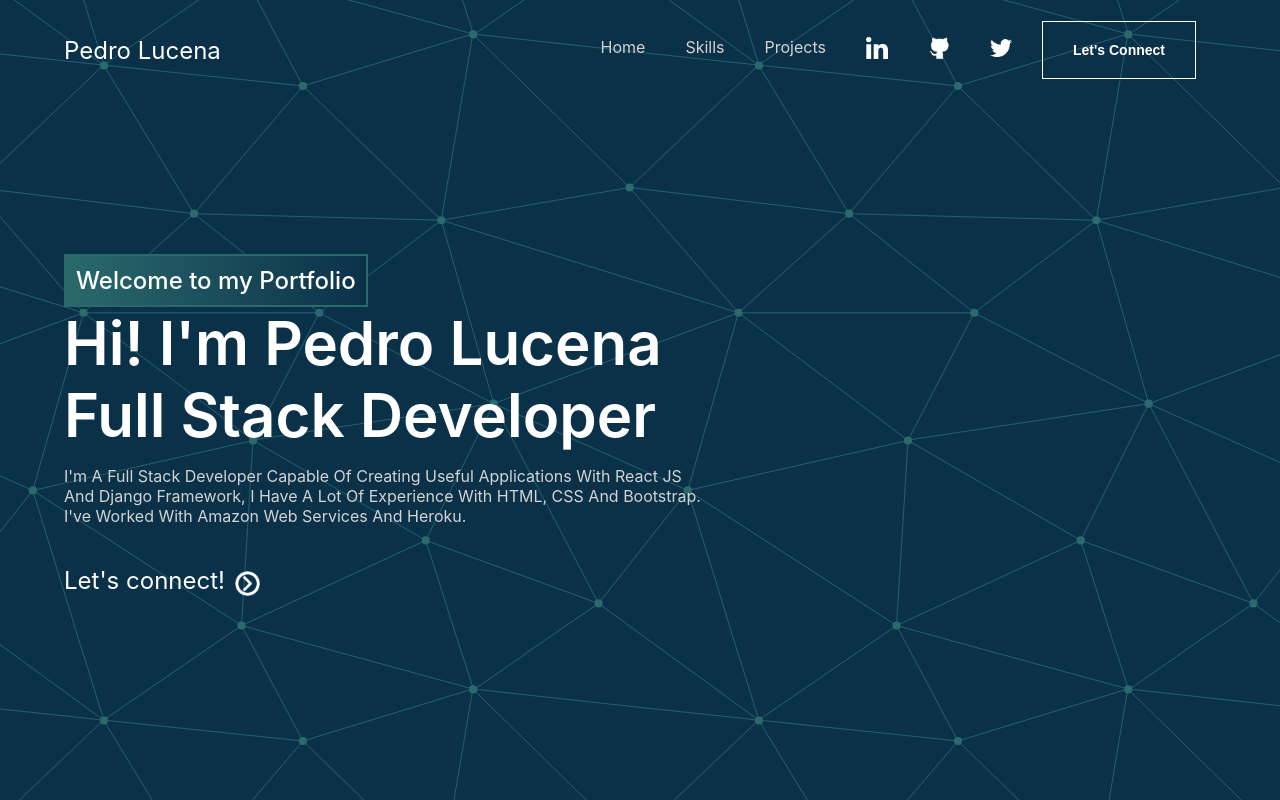
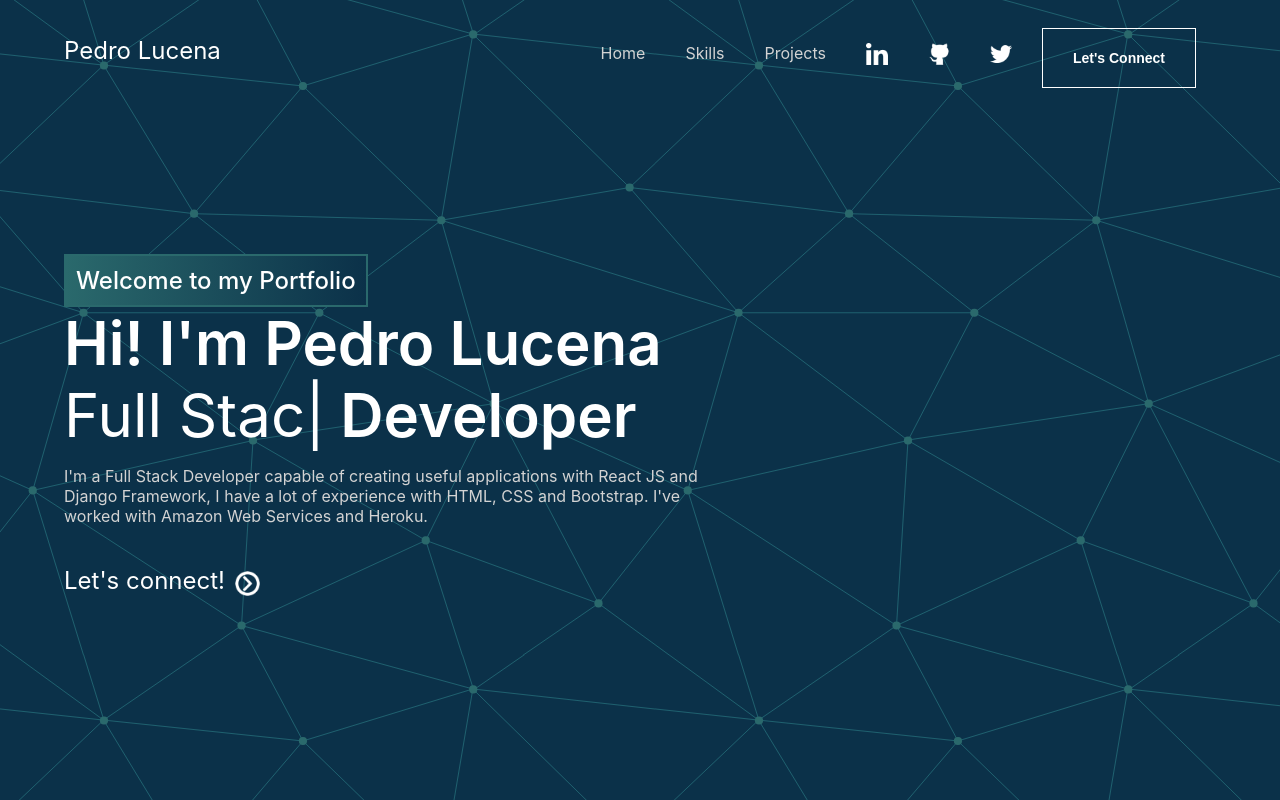
Before and after one commit to PedroL22/Pedro-Lucena-Portfolio, a React (Vite) app: page / in a window 1280 px wide. Shown: the top 800 px of the page. Built offline with nearby package versions, Linux system fonts and the light colour scheme.

Commit message:
Added React Typed + CSS fixes

```diff
--- a/package.json
+++ b/package.json
@@ -13,7 +13,8 @@
     "prettier": "^2.7.1",
     "react": "^18.2.0",
     "react-dom": "^18.2.0",
-    "react-scroll": "^1.8.7"
+    "react-scroll": "^1.8.7",
+    "react-typed": "^1.2.0"
   },
   "devDependencies": {
     "@types/react": "^18.0.17",
--- a/src/components/NavBar/NavBar.jsx
+++ b/src/components/NavBar/NavBar.jsx
@@ -37,7 +37,7 @@ function NavBar({ dark }) {
           <h1>pedro lucena</h1>
         </a>
       </div>
-      <div>
+      <div className="div2">
         <ul className={active}>
           <li>
             <a to="section1" onClick={topAndClose}>
@@ -71,7 +71,7 @@ function NavBar({ dark }) {
               </a>
             </li>
           </ul>
-          <li onClick={handleClick2}>
+          <li onClick={handleClick2} className="button-connect">
             <NavButton onClick={handleClick2} text="Let's Connect" />
           </li>
         </ul>
--- a/src/components/NavBar/NavButton/styles.css
+++ b/src/components/NavBar/NavButton/styles.css
@@ -5,6 +5,7 @@
 	font-size: 14px;
 	font-weight: 600;
 	padding: 20px 30px;
+	height: 60px;
 	white-space: nowrap;
 }
 
--- a/src/components/NavBar/styles.css
+++ b/src/components/NavBar/styles.css
@@ -20,6 +20,7 @@ nav.dark {
 	text-transform: capitalize;
 	font-weight: 400;
 	white-space: nowrap;
+
 }
 
 ul, li, li a {
@@ -27,8 +28,7 @@ ul, li, li a {
 	display: flex;
 	text-transform: capitalize;
 	text-decoration: none;
-	padding: 2vh 10px;
-	display: flex;
+	padding: 15px 10px;
 	justify-content: space-between;
 	font-weight: 400;
 }
@@ -63,6 +63,10 @@ li a:active, li a:hover {
 	-webkit-transition: all ease-in-out 0.3s;
 	transition: all ease-in-out 0.3s;
 	background-color: white;
+}
+
+.div2 {
+	padding-top: 16px;
 }
 
 @media (max-width: 840px) {
--- a/src/components/Section1/Section1.jsx
+++ b/src/components/Section1/Section1.jsx
@@ -1,6 +1,7 @@
 import React from 'react';
+import './styles.css';
 import { animateScroll } from 'react-scroll';
-import './styles.css';
+import Typed from 'react-typed';
 import rightArrow from '../../assets/images/right-arrow.png';
 
 function Section1() {
@@ -19,7 +20,16 @@ function Section1() {
           {' '}
           <br />
           {' '}
-          Full Stack Developer
+          <Typed
+            strings={['Full Stack', 'React', 'Django']}
+            typeSpeed={50}
+            backSpeed={60}
+            loop
+            className="typed"
+          />
+          <br className="breakline" />
+          {' '}
+          Developer
         </h1>
         <p>
           I'm a Full Stack Developer capable of creating useful applications with React JS and
--- a/src/components/Section1/styles.css
+++ b/src/components/Section1/styles.css
@@ -15,6 +15,14 @@
 	transform: translateY(-50%);
 }
 
+.typed {
+	font-weight: 400;
+}
+
+.breakline {
+	display: none;
+}
+
 .welcome {
 	padding: 10px;
 	border: 2px solid #2a696c;
@@ -25,7 +33,7 @@
 }
 
 .text h1 {
-	max-width: 50vw;
+
 	font-size: 60px;
 	font-weight: 600;
 }
@@ -35,6 +43,7 @@
 	padding: 15px 0;
 	color: #d3d3d3;
 	font-weight: 400;
+	text-transform: none;
 }
 
 .connect-text {
@@ -73,8 +82,11 @@
 		text-align: center;
 		margin-left: auto;
 		margin-right: auto;
-		max-width: max-content;
 		font-size: 50px;
+	}
+
+	.breakline {
+		display: block;
 	}
 
 	.text p {
```
Also changed, not shown: 1 other file (tests, documents, lock files or other folders).
